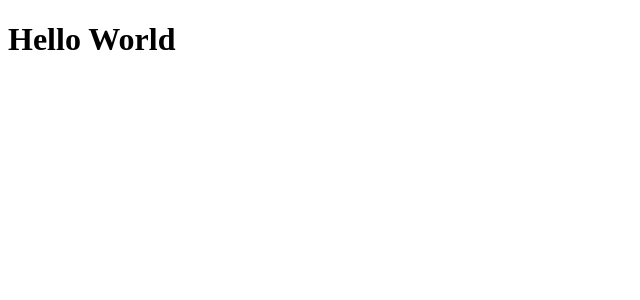
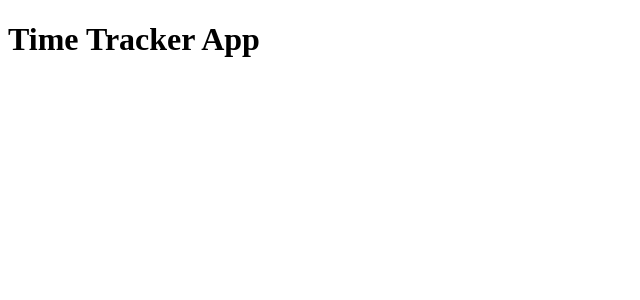
Before and after one commit to ShohrabRustam/TaskTracker, an Angular app: page / in a window 1280 px wide. Shown: the top 300 px of the page, without its empty margins (0-640 px from the left). Built offline with nearby package versions, Linux system fonts and the light colour scheme.

Commit message:
setup the title

```diff
--- a/src/app/app.component.html
+++ b/src/app/app.component.html
@@ -1,2 +1,2 @@
 
-<h1>Hello World</h1>
+<h1>{{ title }}</h1>
--- a/src/app/app.component.ts
+++ b/src/app/app.component.ts
@@ -6,5 +6,5 @@ import { Component } from '@angular/core';
   styleUrls: ['./app.component.css']
 })
 export class AppComponent {
-  title:string = 'app-1';
+  title:string = 'Time Tracker App';
 }
```
